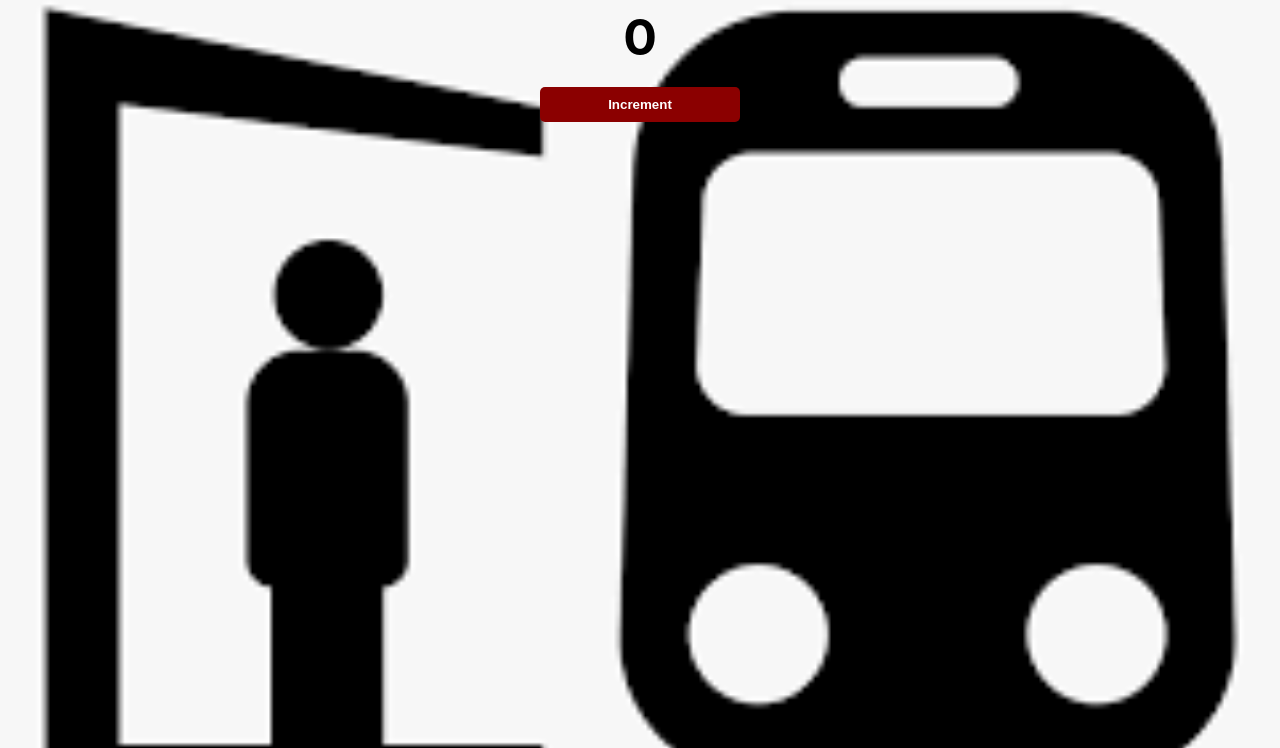
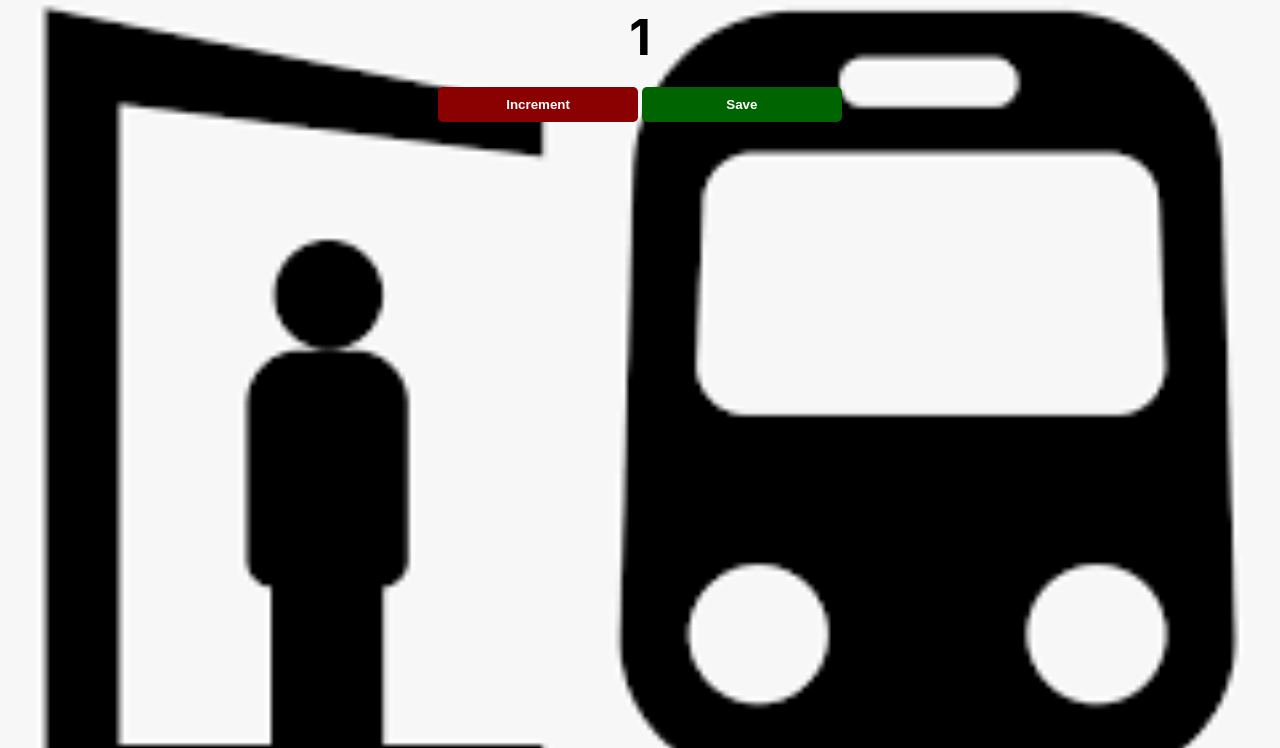
Before and after one commit to Oscar-Ore007/passenger_tracker, a plain HTML site: page index.html in a window 1280 px wide. Both pictures are taken after a click on the button "Increment". Shown: the part 52-800 px from the top of the page. Drawn offline with Linux system fonts and the light colour scheme.

Commit message:
created save button

```diff
--- a/index.html
+++ b/index.html
@@ -4,8 +4,9 @@
     </head>
     <body>
         <h1>People entered:</h1>
-        <h2 id="count">0</h2>
+        <h2 id="count-el">0</h2>
         <button id="increment-btn" onclick="increment()">Increment </button>
+        <button id="save-btn" onclick="save()">Save</button>
     </body>
     <script src="index.js"></script>
 </html>
--- a/index.js
+++ b/index.js
@@ -1,5 +1,18 @@
 // document.getElementById("count").innerText = 5
+//camelCase
+let countEl = document.getElementById("count-el")
+
+let count = 0
 
 function increment() {
-    console.log("The button was clicked!")
+
+    count = count + 1
+    countEl.innerText = count
+
 }
+
+function save() {
+    console.log(count)
+}
+
+save()
```
